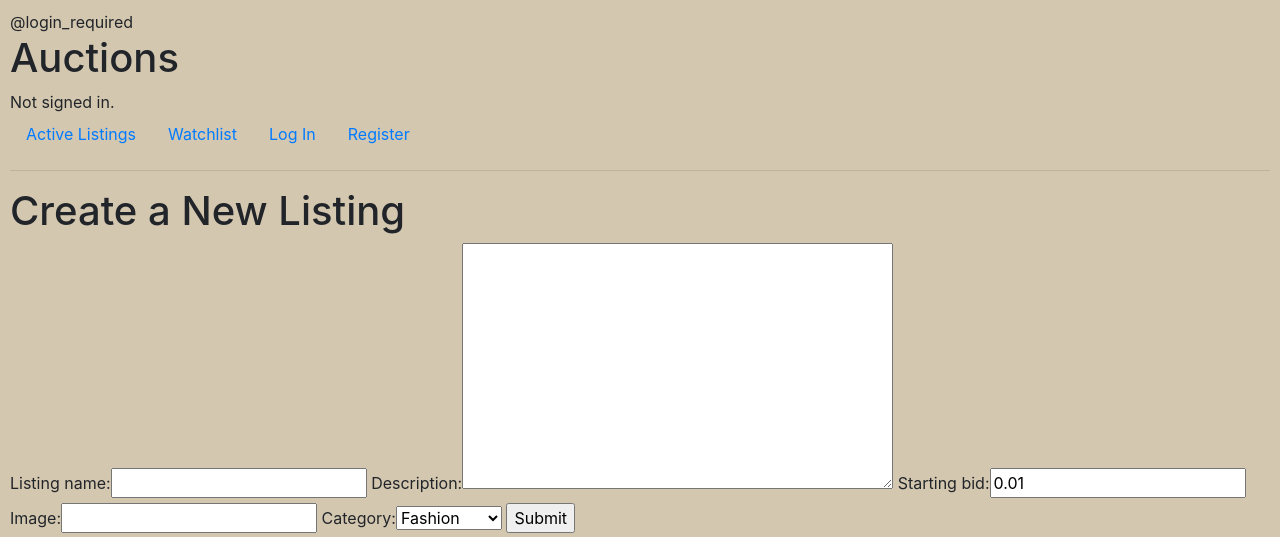
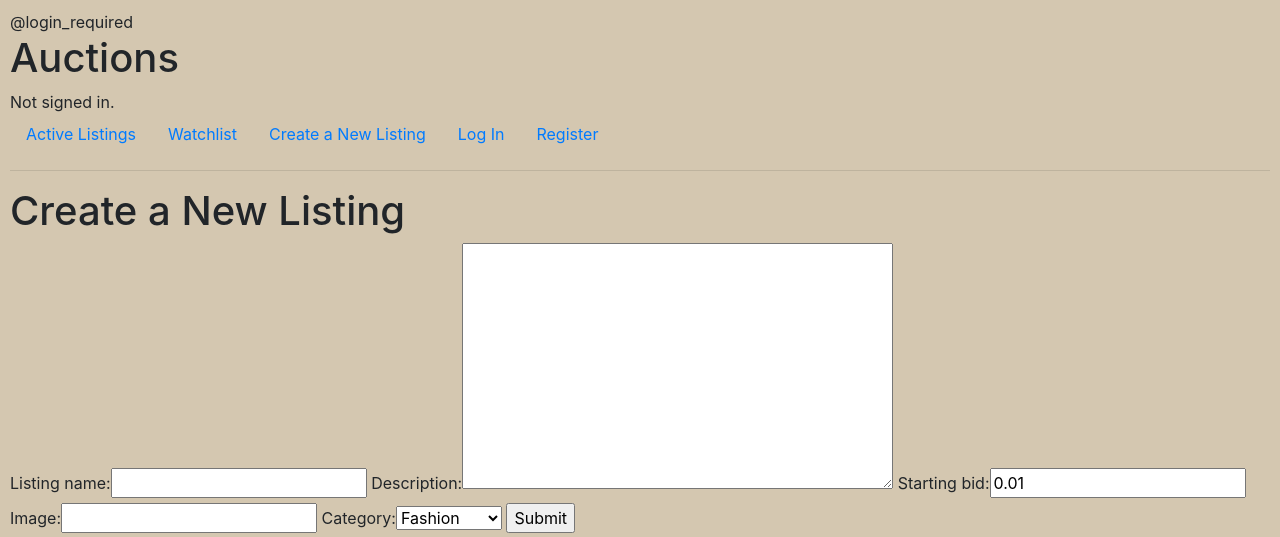
Before and after one commit to OliviaU-B/commerce-project, a Django app: page /create_new_listing in a window 1280 px wide. Shown: the top 537 px of the page. Run offline with Django 3.2, Linux system fonts and the light colour scheme; parts of the project's set-up code (start-up, migrations or seed data) failed here and were passed over; some libraries are stand-ins or nearby versions.

Commit message:
Add nav link to create new listing

```diff
--- a/auctions/templates/auctions/layout.html
+++ b/auctions/templates/auctions/layout.html
@@ -23,6 +23,9 @@
             <li class="nav-item">
                 <a class="nav-link" href="{% url 'view_watchlist' %}">Watchlist</a>
             </li>
+            <li class="nav-item">
+                <a class="nav-link" href="{% url 'create_new_listing' %}">Create a New Listing</a>
+            </li>
             {% if user.is_authenticated %}
                 <li class="nav-item">
                     <a class="nav-link" href="{% url 'logout' %}">Log Out</a>
```
